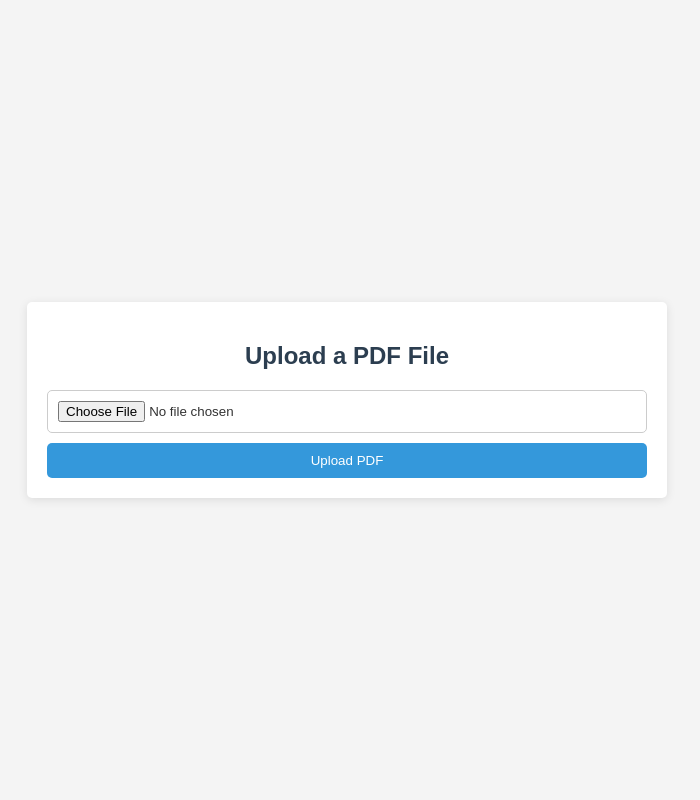
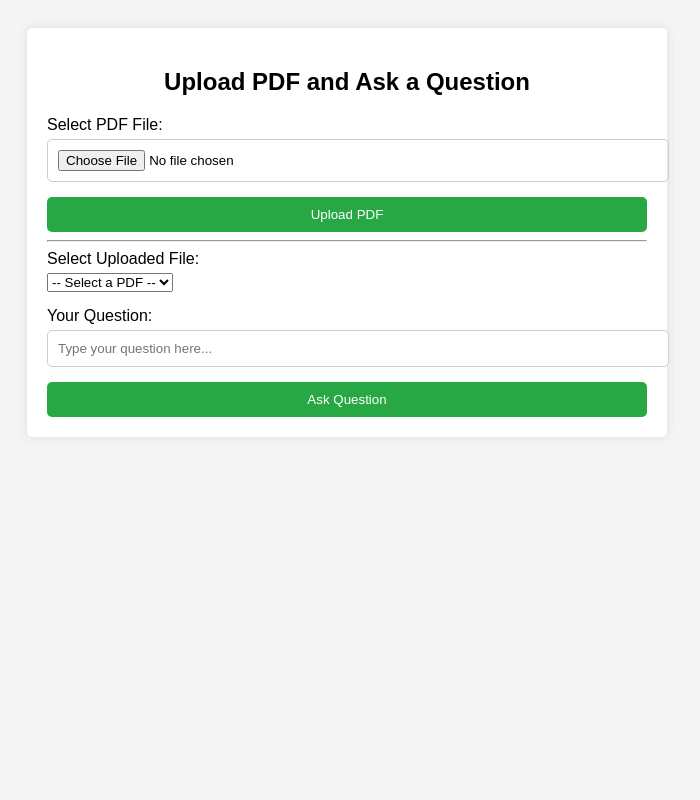
Before and after one commit to arain60gb/pdf_QA, a Django app: page /upload_pdf/ in a window 1280 px wide. Shown: the whole page, without its empty margins (293-993 px from the left). Run offline with Django 5.2, Linux system fonts and the light colour scheme; data that the repository does not hold is empty.

Commit message:
add requirements

```diff
--- a/templates/upload_pdf.html
+++ b/templates/upload_pdf.html
@@ -3,144 +3,96 @@
 <head>
     <meta charset="UTF-8">
     <meta name="viewport" content="width=device-width, initial-scale=1.0">
-    <title>Upload PDF</title>
+    <title>PDF Upload and Q&A</title>
     <style>
         body {
             font-family: Arial, sans-serif;
             background-color: #f4f4f4;
-            margin: 0;
-            padding: 0;
-            display: flex;
-            justify-content: center;
-            align-items: center;
-            min-height: 100vh;
-            color: #333;
+            padding: 20px;
         }
-
         .container {
-            background-color: #fff;
+            max-width: 600px;
+            margin: auto;
+            background: white;
             padding: 20px;
             border-radius: 5px;
-            box-shadow: 0 2px 10px rgba(0, 0, 0, 0.1);
-            width: 100%;
-            max-width: 600px;
-            margin: 20px;
+            box-shadow: 0 0 10px rgba(0, 0, 0, 0.1);
+        }
+        h2 {
             text-align: center;
         }
-
-        h2 {
-            margin-bottom: 20px;
-            color: #2c3e50;
+        .form-group {
+            margin-bottom: 15px;
         }
-
-        .alert {
-            padding: 10px;
-            margin-bottom: 20px;
-            border-radius: 5px;
-            text-align: left;
+        label {
+            display: block;
+            margin-bottom: 5px;
         }
-
-        .alert.success {
-            background-color: #d4edda;
-            color: #155724;
-        }
-
-        .alert.error {
-            background-color: #f8d7da;
-            color: #721c24;
-        }
-
-        .form-control {
+        input[type="file"], input[type="text"], button {
             width: 100%;
             padding: 10px;
-            margin-bottom: 10px;
             border: 1px solid #ccc;
             border-radius: 5px;
-            box-sizing: border-box;
         }
-
-        .btn {
-            background-color: #3498db;
+        button {
+            background-color: #28a745;
             color: white;
-            padding: 10px 15px;
             border: none;
-            border-radius: 5px;
             cursor: pointer;
-            transition: background-color 0.3s ease;
-            width: 100%;
         }
-
-        .btn:hover {
-            background-color: #2980b9;
+        button:hover {
+            background-color: #218838;
         }
-
-        .answer-container {
-            background-color: #eef;
-            padding: 15px;
-            border-radius: 5px;
+        .answer {
             margin-top: 20px;
-            text-align: left;
-        }
-
-        .question-container {
-            margin-top: 10px;
-            text-align: left;
-        }
-
-        .ask-question-container {
-            margin-top: 30px;
-        }
-
-        @media (max-width: 600px) {
-            .container {
-                padding: 15px;
-            }
-            .btn {
             padding: 10px;
-            }
+            background: #e9ecef;
+            border-left: 5px solid #007bff;
         }
     </style>
 </head>
 <body>
+
 <div class="container">
-        <h2>Upload a PDF File</h2>
+    <h2>Upload PDF and Ask a Question</h2>
 
-        <!-- Display messages -->
-        {% if messages %}
-            {% for message in messages %}
-                <div class="alert {{ message.tags }}">
-                    {{ message }}
+    <!-- Form to upload PDF -->
+    <form method="POST" enctype="multipart/form-data">
+        {% csrf_token %}
+        <div class="form-group">
+            <label for="pdf_file">Select PDF File:</label>
+            <input type="file" name="pdf_file" required>
         </div>
-            {% endfor %}
-        {% endif %}
-
-        <form action="{% url 'upload_pdf_page' %}" method="post" enctype="multipart/form-data">
-            {% csrf_token %}
-            <input type="file" name="pdf_file" accept="application/pdf" class="form-control" required>
-            <button type="submit" class="btn">Upload PDF</button>
+        <button type="submit">Upload PDF</button>
     </form>
 
-        {% if vector_store_id %}
-            <div class="ask-question-container">
-                <h2>Ask a Question</h2>
-                <form method="POST" action="{% url 'ask_question' %}">
+    <hr>
+
+    <!-- Form to ask a question about the uploaded PDF -->
+    <form method="POST">
         {% csrf_token %}
-                    <input type="hidden" name="vector_store_id" value="{{ vector_store_id }}">
-                    <input type="text" id="question" name="question" class="form-control" placeholder="Your Question" required>
-                    <button type="submit" class="btn">Ask</button>
+        <div class="form-group">
+            <label for="uploaded_file">Select Uploaded File:</label>
+            <select name="uploaded_file" required>
+                <option value="">-- Select a PDF --</option>
+                {% for file in uploaded_files %}
+                    <option value="{{ file.id }}">{{ file.file_name }}</option>
+                {% endfor %}
+            </select>
+        </div>
+        <div class="form-group">
+            <label for="question">Your Question:</label>
+            <input type="text" name="question" placeholder="Type your question here..." required>
+        </div>
+        <button type="submit">Ask Question</button>
     </form>
-            </div>
-        {% endif %}
 
-        <!-- Display the question and answer -->
-        {% if question and answer %}
-            <div class="answer-container">
-                <h3>Your Question:</h3>
-                <p>{{ question }}</p>
-                <h3>Answer:</h3>
-                <p>{{ answer }}</p>
+    {% if answer %}
+        <div class="answer">
+            <strong>Answer:</strong> {{ answer }}
         </div>
     {% endif %}
 </div>
+
 </body>
 </html>
```
Lines whose indentation alone changed are shown as unchanged.
